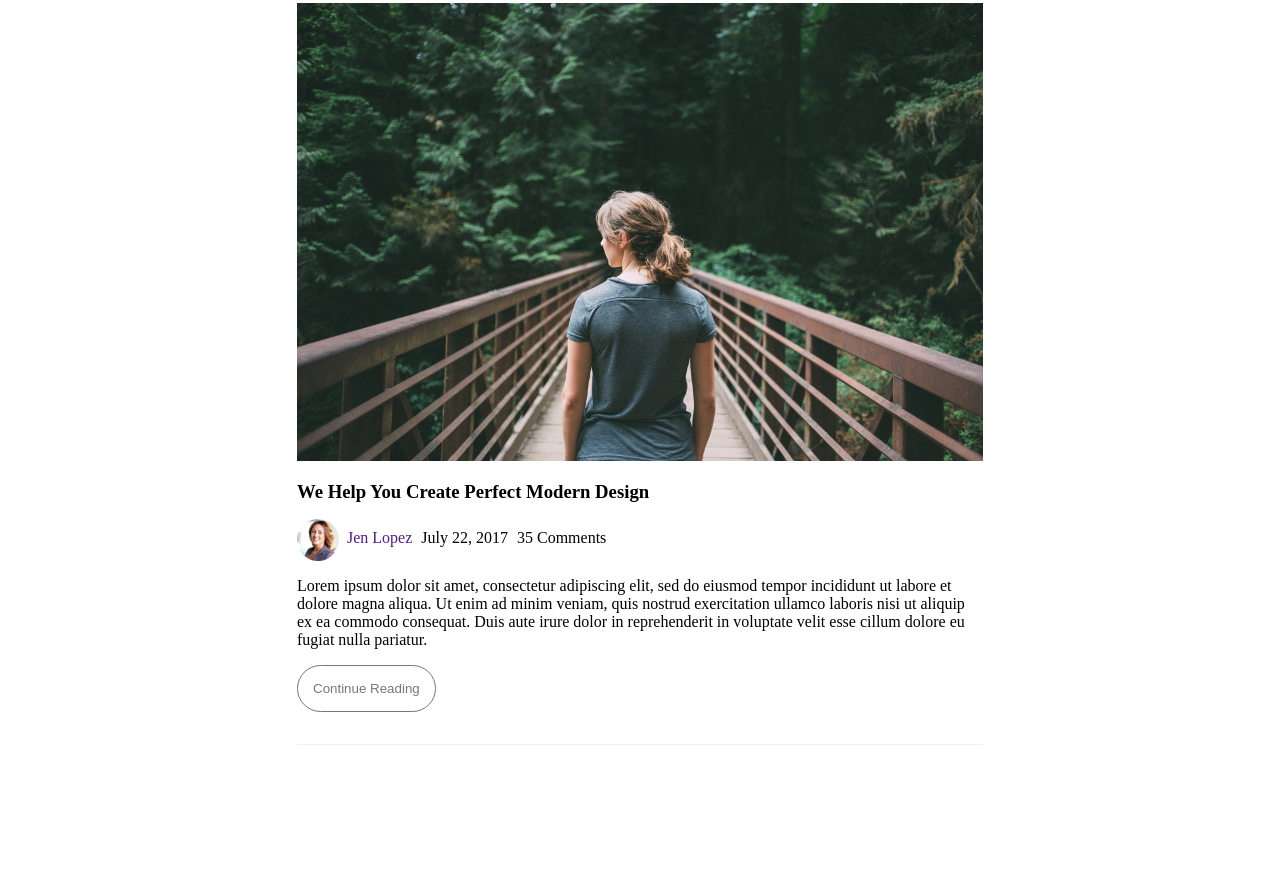
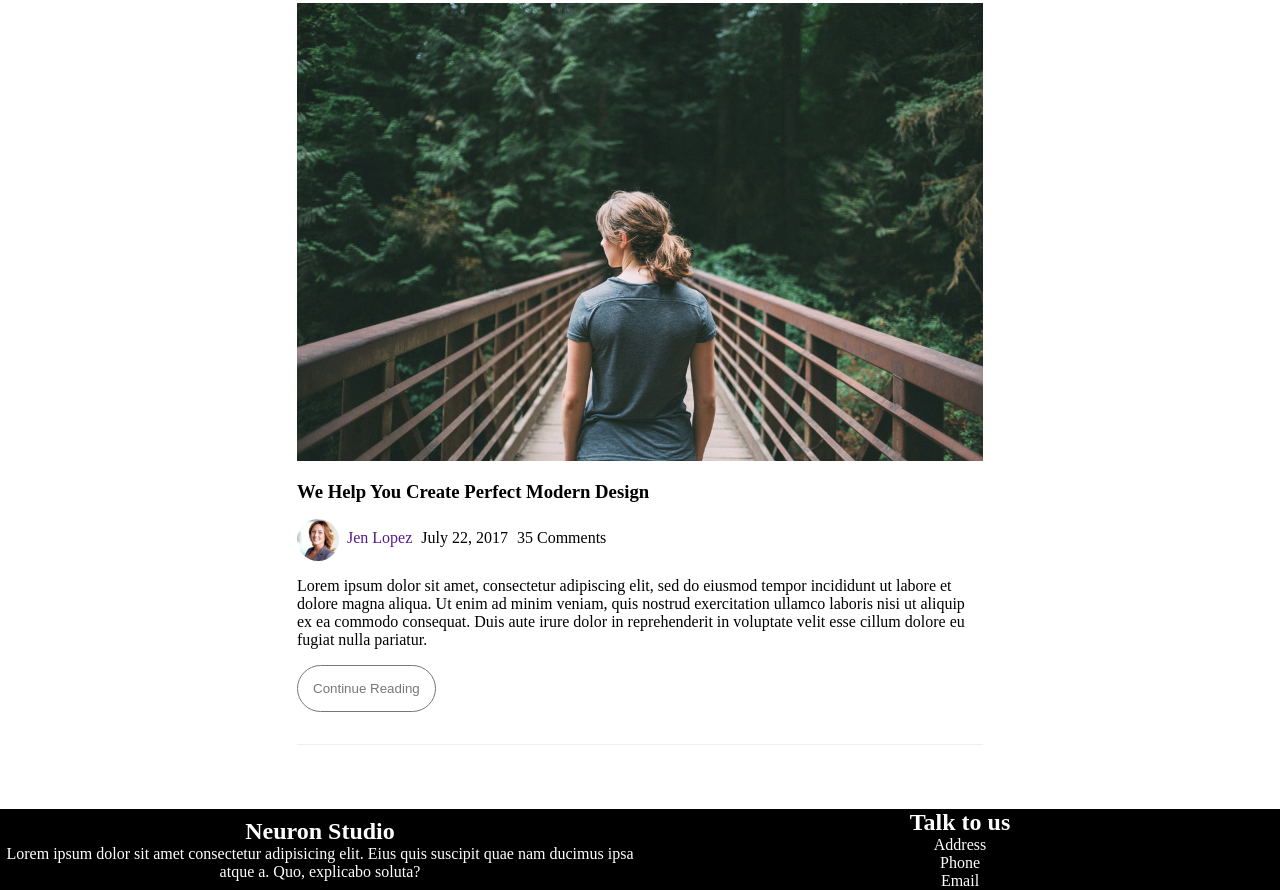
Before and after one commit to BryonVerdone/Neuron-blog, a plain HTML site: page index.html in a window 1280 px wide. Shown: the part 4047-4937 px from the top of the page. Before the commit the page ends 4856 px from the top, so only its background shows below. Drawn offline with Linux system fonts and the light colour scheme.

Commit message:
added footer section

```diff
--- a/index.html
+++ b/index.html
@@ -168,6 +168,21 @@
     </section>
     <!-- end of blog section -->
     <!-- footer -->
+    <footer class="footer-grid">
+      <div class="footer-info">
+        <h2>Neuron Studio</h2>
+        <p>
+          Lorem ipsum dolor sit amet consectetur adipisicing elit. Eius quis
+          suscipit quae nam ducimus ipsa atque a. Quo, explicabo soluta?
+        </p>
+      </div>
+      <div class="footer-contact">
+        <h2>Talk to us</h2>
+        <span>Address</span>
+        <span>Phone</span>
+        <span>Email</span>
+      </div>
+    </footer>
     <!-- End of footer -->
 
     <script src="./app.js"></script>
--- a/styles.css
+++ b/styles.css
@@ -116,3 +116,21 @@ Blog Cards
   margin: 0;
   border: 1px solid #777;
 }
+/*
+==========
+Footer
+==========
+*/
+footer {
+  display: grid;
+  grid-template-columns: 1fr 1fr;
+  place-items: center;
+  background: black;
+  color: white;
+  height: 100%;
+  text-align: center;
+}
+
+footer span {
+  display: block;
+}
```
